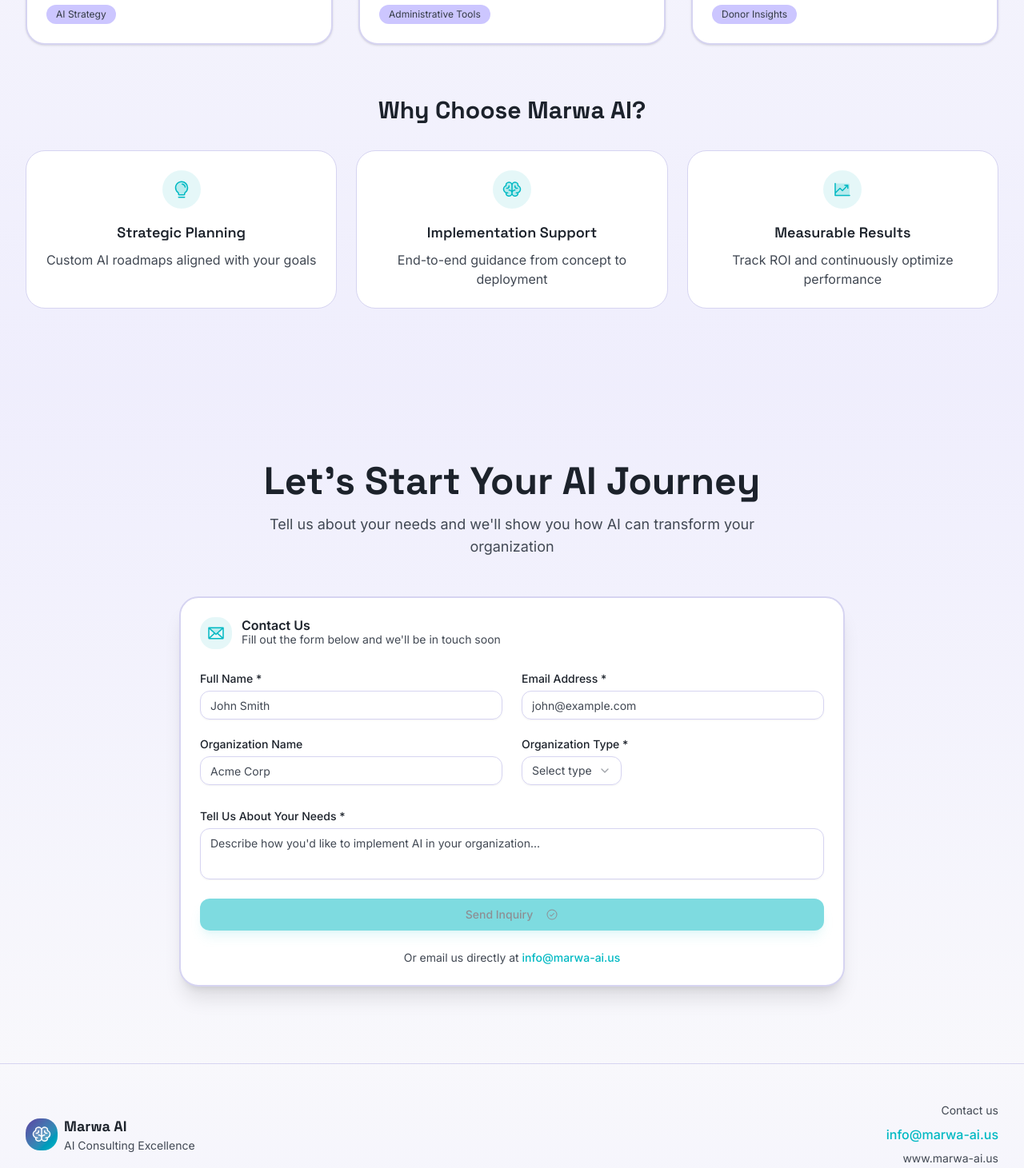
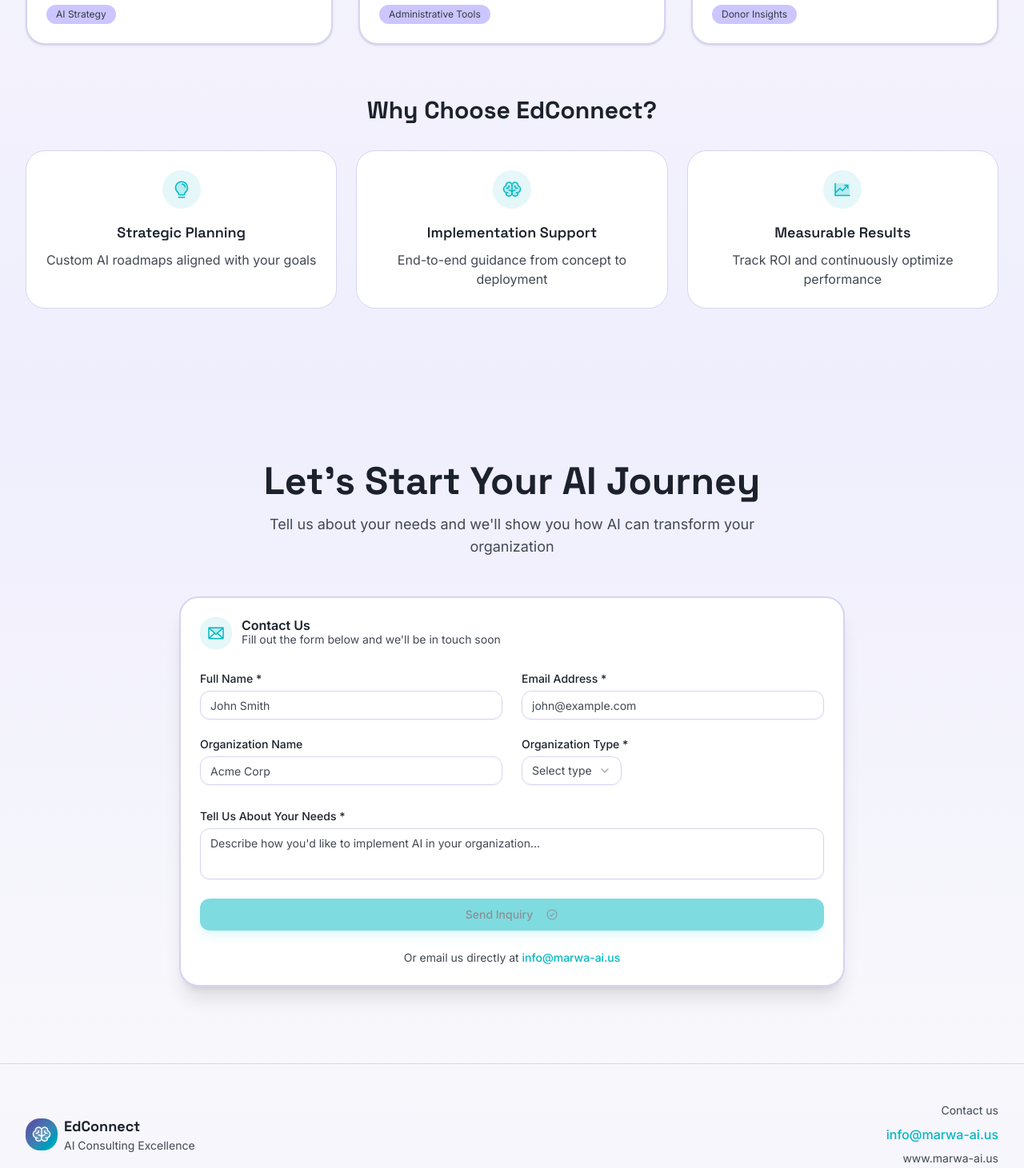
Before and after one commit to Consultation-AI/marwa-ai-consulting, a React (Vite) app: page / in a window 1280 px wide. Shown: the part 1329-2790 px from the top of the page at 80% size. Built offline with nearby package versions, Linux system fonts and the light colour scheme.

Commit message:
Generated by Spark: company name is EdConnect

```diff
--- a/index.html
+++ b/index.html
@@ -4,7 +4,7 @@
 <head>
     <meta charset="UTF-8" />
     <meta name="viewport" content="width=device-width, initial-scale=1.0" />
-    <title>Marwa AI - AI Consulting for Companies, Organizations & Schools</title>
+    <title>EdConnect - AI Consulting for Companies, Organizations & Schools</title>
     <meta name="description" content="Expert AI consulting services helping companies, organizations, and schools implement and leverage artificial intelligence solutions.">
     <link rel="preconnect" href="https://fonts.googleapis.com">
     <link rel="preconnect" href="https://fonts.gstatic.com" crossorigin>
--- a/spark.meta.json
+++ b/spark.meta.json
@@ -1,3 +1,4 @@
 {
-  "templateVersion": 1
+  "templateVersion": 1,
+  "dbType": "kv"
 }
--- a/src/components/ContactForm.tsx
+++ b/src/components/ContactForm.tsx
@@ -47,7 +47,7 @@
     setIsSubmitting(true)
 
     const emailBody = `
-New Consultation Inquiry from Marwa AI Website
+New Consultation Inquiry from EdConnect Website
 
 Name: ${formData.name}
 Email: ${formData.email}
--- a/src/components/Footer.tsx
+++ b/src/components/Footer.tsx
@@ -11,7 +11,7 @@
               <Brain size={24} weight="duotone" className="text-white" />
             </div>
             <div>
-              <h3 className="font-bold text-lg">Marwa AI</h3>
+              <h3 className="font-bold text-lg">EdConnect</h3>
               <p className="text-sm text-muted-foreground">AI Consulting Excellence</p>
             </div>
           </div>
@@ -36,7 +36,7 @@
         <Separator className="my-8" />
 
         <div className="text-center text-sm text-muted-foreground">
-          <p>© {new Date().getFullYear()} Marwa AI. All rights reserved.</p>
+          <p>© {new Date().getFullYear()} EdConnect. All rights reserved.</p>
         </div>
       </div>
     </footer>
--- a/src/components/Navigation.tsx
+++ b/src/components/Navigation.tsx
@@ -29,7 +29,7 @@
             <div className="w-10 h-10 rounded-lg bg-gradient-to-br from-primary to-accent flex items-center justify-center transition-transform group-hover:scale-105">
               <Brain size={24} weight="duotone" className="text-white" />
             </div>
-            <span className="font-bold text-xl">Marwa AI</span>
+            <span className="font-bold text-xl">EdConnect</span>
           </button>
 
           {isMobile ? (
--- a/src/components/Services.tsx
+++ b/src/components/Services.tsx
@@ -102,7 +102,7 @@
           viewport={{ once: true }}
           transition={{ duration: 0.5 }}
         >
-          <h3 className="text-2xl md:text-3xl font-bold text-center mb-8">Why Choose Marwa AI?</h3>
+          <h3 className="text-2xl md:text-3xl font-bold text-center mb-8">Why Choose EdConnect?</h3>
           <div className="grid md:grid-cols-3 gap-6">
             {benefits.map((benefit, index) => (
               <motion.div
```
Also changed, not shown: 2 other files (tests, documents, lock files or other folders).
